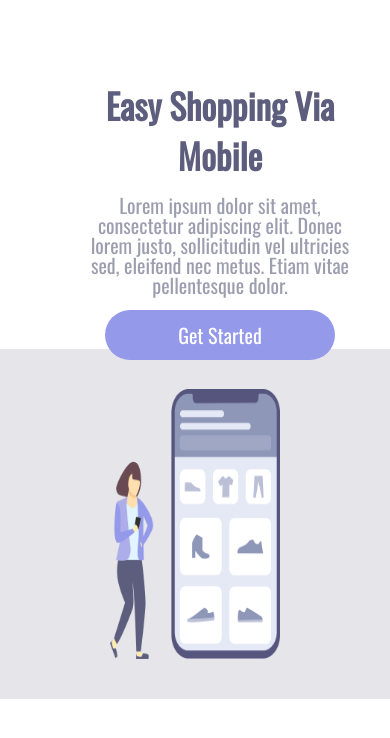
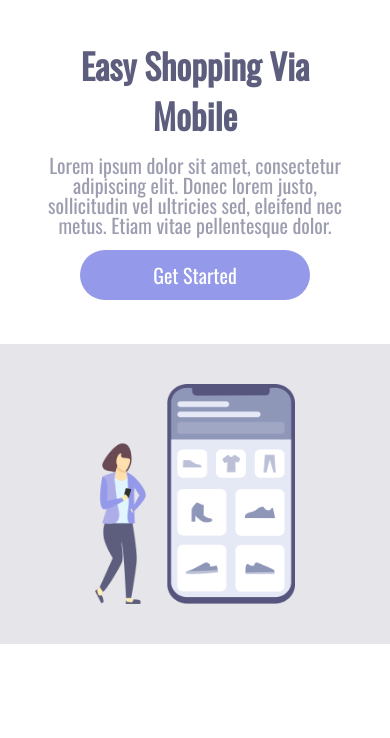
Before and after one commit to yurithai/prj-RodolfoMori-easy-shopping, a plain HTML site: page index.html in a window 390 px wide. Drawn offline with nearby package versions, Linux system fonts and the light colour scheme.

Commit message:
Mudança no @media 1000px

```diff
--- a/style.css
+++ b/style.css
@@ -137,7 +137,7 @@ header {
         padding: 0;
         margin: 0;
         margin-top: 40px;
-        padding-left: 50px;
+        display: block ;
     }
 
     .container-right {
@@ -178,8 +178,8 @@ header {
 
     #img-logo {
         position: static;
-        max-width: 250px;
-        height: 350px;
+        max-width: 280px;
+        height: 300px;
         padding: 40px;
         margin: auto;
         display: block;
```
